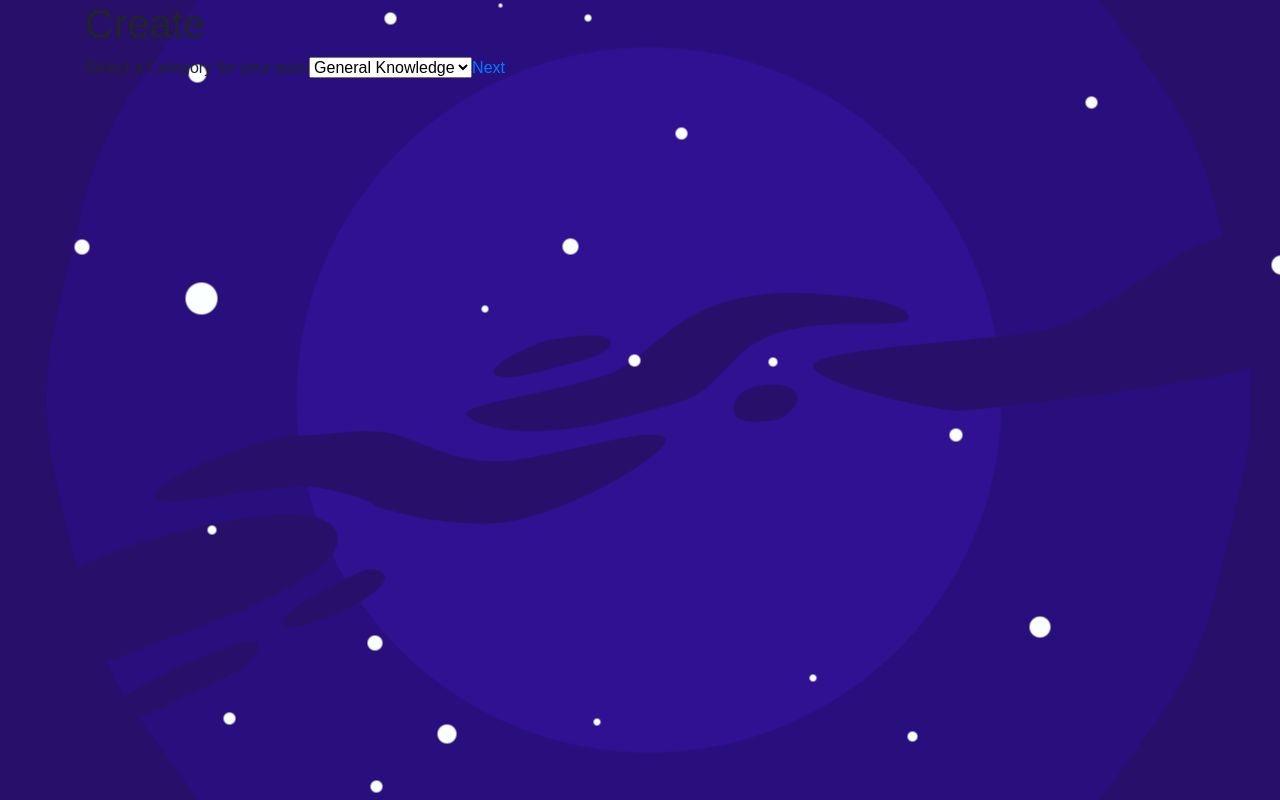
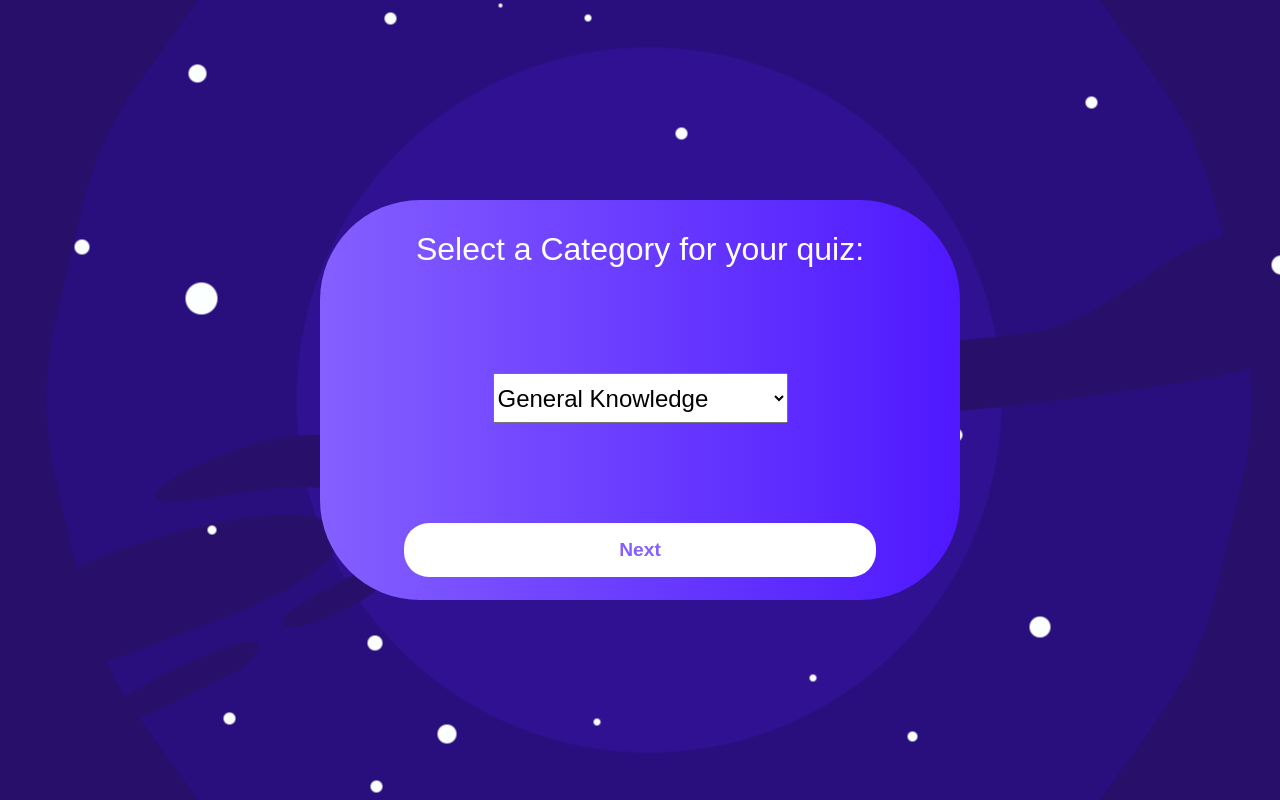
Before and after one commit to ravil-96/trivia-quack, a React app in the folder client/: page /create in a window 1280 px wide. Built offline with nearby package versions, Linux system fonts and the light colour scheme; a web font is replaced by a local one.

Commit message:
update CreateForm to include 3 sections and update styling to get inteded look

```diff
--- a/client/src/components/CreateForm/_createform.scss
+++ b/client/src/components/CreateForm/_createform.scss
@@ -0,0 +1,69 @@
+form {
+
+  position: absolute;
+  top: 50%;
+  left: 50%;
+  margin-top: -200px;
+  margin-left: -25vw;
+  width: 50vw;
+  height: 400px;
+
+  background: $new-game-button-bck;
+  background: $new-game-gradient;
+  border-radius: 100px;
+  padding: 25px;
+
+  label {
+    display: block;
+    font-size: 2rem;
+    color: white;
+    text-align: center;
+    margin-bottom: 100px;
+  }
+
+  input {
+    display: block;
+  }
+
+  select {
+    width: 50%;
+    height: 50px;
+    font-size: 1.5rem;
+
+    @media (max-width: 768px) {
+      width: 80%;
+    }
+  }
+
+  input[type=number] {
+    width: 50px;
+    height: 50px;
+    margin-left: auto;
+    margin-right: auto;
+    font-size: 1.5rem;
+  }
+
+  a {
+    display: block;
+    text-align: center;
+    padding: 12.5px 0;
+    width: 80%;
+    background-color: white;
+    color: $new-game-button-bck;
+    font-size: 1.2rem;
+    font-weight: 600;
+    border-radius: 25px;
+    margin-top: 100px;
+    margin-left: auto;
+    margin-right: auto;
+  }
+
+  a:hover {
+    color: $new-game-button-bck;
+  }
+
+  @media (max-width: 768px) {
+    margin-left: -45vw;
+    width: 90vw;
+  }
+}
--- a/client/src/components/CreateForm/index.js
+++ b/client/src/components/CreateForm/index.js
@@ -17,7 +17,7 @@ const CreateForm = () => {
   }
 
   return (
-    <form>
+    <form className="text-center">
       { showOption1 ?
         <div id="option-1">
             <label for="category">Select a Category for your quiz:</label>
@@ -26,7 +26,9 @@ const CreateForm = () => {
               <option value="21">Sports</option>
               <option value="26">Celebrities</option>
             </select>
-            <a className="next-button" onClick={switchOption2}>Next</a>
+            <div className="test-wrap">
+              <a className="next-button" onClick={switchOption2}>Next</a>
+            </div>
         </div>
           :
         <></>
@@ -48,7 +50,7 @@ const CreateForm = () => {
             <option value="medium">Difficult</option>
             <option value="hard">Hard</option>
           </select>
-          <button>Submit</button>
+          <input type="submit" value="Submit"/>
         </div>
           :
         <></>
--- a/client/src/pages/Create/index.js
+++ b/client/src/pages/Create/index.js
@@ -4,7 +4,6 @@ import { CreateForm } from '../../components';
 const Lobby = () => {
   return (
     <main id="create" className="container">
-      <h1>Create</h1>
       <CreateForm />
     </main>
   );
```
